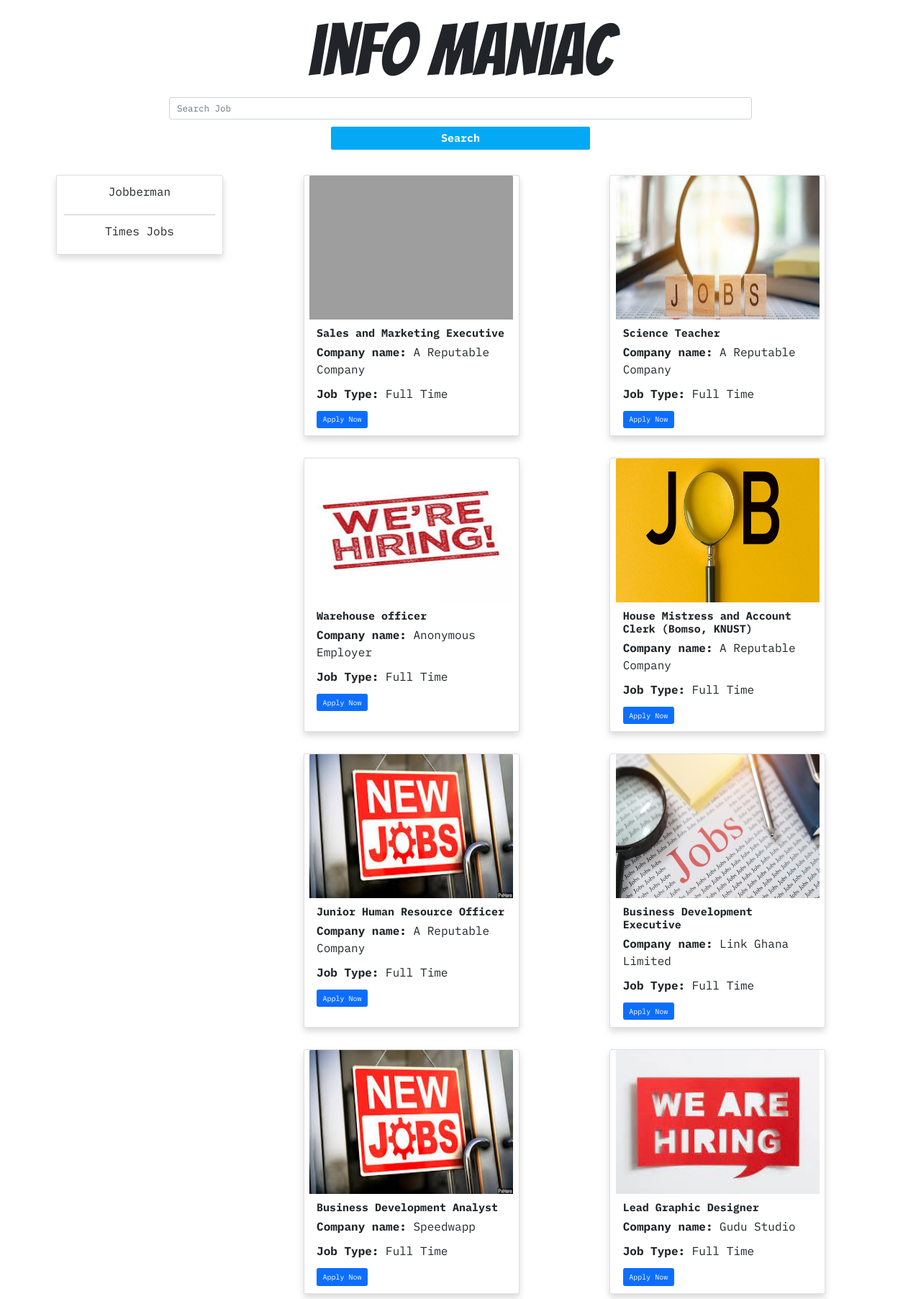
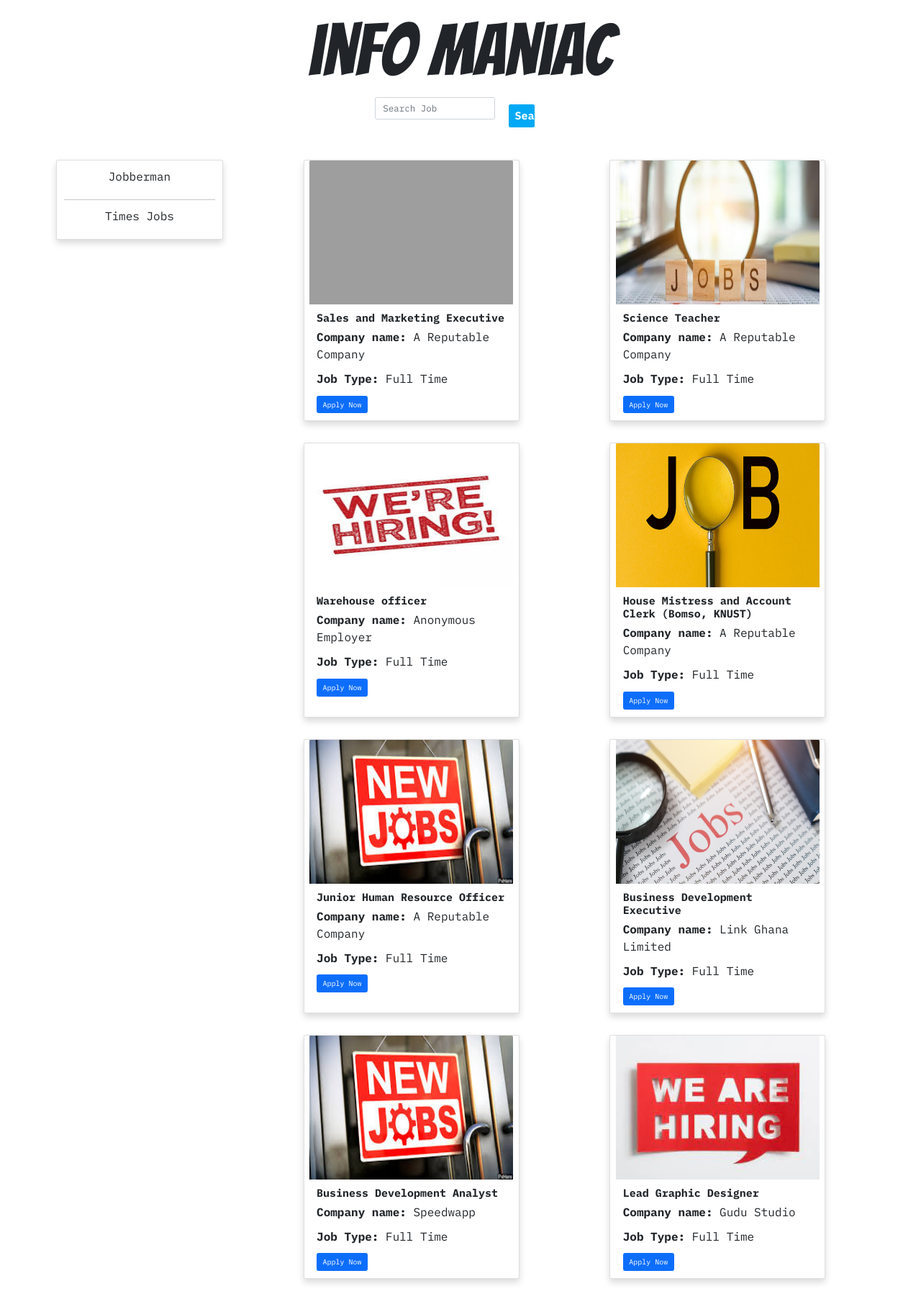
Before and after one commit to gerald-tetteh/info-maniac, a Flask app: page / in a window 1280 px wide. Shown: the part 66-1871 px from the top of the page at 72% size. Run offline with Flask 2, Linux system fonts and the light colour scheme; data comes from the database, SQL or seed files in the repository; some libraries are stand-ins or nearby versions; grey boxes are pictures that could not be loaded.

Commit message:
changed search button orientation

```diff
--- a/info_maniac/static/css/main.css
+++ b/info_maniac/static/css/main.css
@@ -47,11 +47,20 @@ body {
     border-color: #03a9f4;
     box-shadow: 0.05rem 0.05rem 0.15rem 0.15rem #03a9f4;
 }
+
 .custom-search {
     display: flex;
     flex-direction: column;
     align-items: center;
 }
+
+
+#horizontal-list{
+    list-style: none;
+    display: inline-flex;
+}
+
+
 .custom-search .btn {
     margin: 1rem;
     margin-bottom: 3.5rem;
--- a/info_maniac/templates/layout.html
+++ b/info_maniac/templates/layout.html
@@ -43,8 +43,10 @@
          {% if show_search %}
           <form action="{{ url_for('search') }}" method="POST" class="search-form">
             <div class="custom-search">
-              <input type="text" class="form-control form-control-lg" placeholder="Search Job">
-              <input type="submit" value="Search" class="btn">
+              <ul id="horizontal-list">
+                <li><input type="text" class="form-control form-control-lg" placeholder="Search Job"></li>
+                <li><input type="submit" value="Search" class="btn"></li>
+              </ul>
             </div>
           </form>
          {% else %}
```
